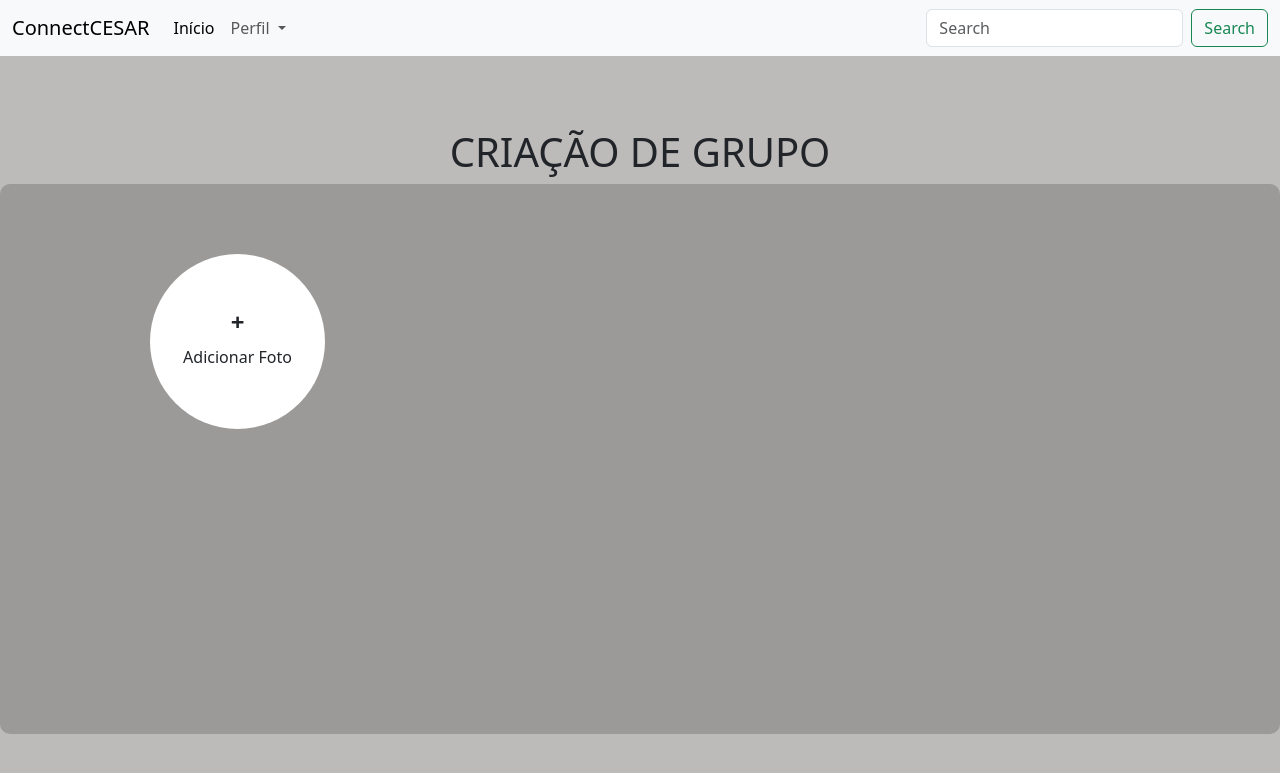
After one commit to caetrias/connectcesar, a Django app: page /criargrupo/ in a window 1280 px wide. The commit adds this page. Shown: the top 773 px of the page. Run offline with Django 4.2, Linux system fonts and the light colour scheme.

Commit message:
Adicionadas novas Templates

```diff
--- a/cesarconnect/ccapp/urls.py
+++ b/cesarconnect/ccapp/urls.py
@@ -7,5 +7,7 @@ urlpatterns = [
     path('', views.login, name="login"),
     path('cadastro/', views.cadastro, name="cadastro"),
     path('tela_inicial/', views.tela_inicial, name="tela_inicial"),
+    path('criargrupo/', views.criargrupo, name="criargrupo"),
+    path('meugrupo/', views.meugrupo, name="meugrupo"),
 
 ]
--- a/cesarconnect/ccapp/views.py
+++ b/cesarconnect/ccapp/views.py
@@ -10,3 +10,9 @@ def cadastro(request):
 
 def tela_inicial(request):
     return render(request, 'tela_inicial.html')
+
+def criargrupo(request):
+    return render(request, 'criargrupo.html')
+
+def meugrupo(request):
+    return render(request, 'meugrupo.html')
--- /dev/null
+++ b/cesarconnect/templates/criargrupo.html
@@ -0,0 +1,99 @@
+<!DOCTYPE html>
+<html lang="pt-br">
+<head>
+    <meta charset="UTF-8">
+    <meta name="viewport" content="width=device-width, initial-scale=1.0">
+    <link href="https://cdn.jsdelivr.net/npm/bootstrap@5.3.2/dist/css/bootstrap.min.css" rel="stylesheet" integrity="sha384-T3c6CoIi6uLrA9TneNEoa7RxnatzjcDSCmG1MXxSR1GAsXEV/Dwwykc2MPK8M2HN" crossorigin="anonymous">
+    <title>Criar Grupo</title>
+    <style>
+      .circle-upload {
+          width: 175px;
+          height: 175px;
+          background-color: #ffffff;
+          border-radius: 50%;
+          display: flex;
+          flex-direction: column;
+          justify-content: center;
+          align-items: center;
+          cursor: pointer;
+          margin-top: 50px;
+      }
+      #input-foto {
+          display: none;
+      }
+      .plus-sign{
+        font-size: 24px;
+        font-weight: bold;
+        margin-top: -10px;
+      }
+      .add-photo-text{
+        margin-top: 5px;
+        text-align: center;
+      }
+      .circle-content{
+        display: flex;
+        flex-direction: column;
+        align-items: center;
+        justify-content: center;
+        height: 100%;
+      }
+      .right-section{
+        flex: 1;
+        padding: 20px;
+        padding-left: 150px;
+      }
+      .custom-input{
+        max-width: 500px;
+      }
+  </style>
+
+</head>
+<body style="background-color: #bdbaba;">
+  <nav class="navbar navbar-expand-lg bg-body-tertiary"> <!-- header da página-->
+    <div class="container-fluid">
+      <a class="navbar-brand" href="#">ConnectCESAR</a>
+      <button class="navbar-toggler" type="button" data-bs-toggle="collapse" data-bs-target="#navbarSupportedContent" aria-controls="navbarSupportedContent" aria-expanded="false" aria-label="Toggle navigation">
+        <span class="navbar-toggler-icon"></span>
+      </button>
+      <div class="collapse navbar-collapse" id="navbarSupportedContent">
+        <ul class="navbar-nav me-auto mb-2 mb-lg-0">
+          <li class="nav-item">
+            <a class="nav-link active" aria-current="page" href="#">Início</a>
+          </li>
+          <li class="nav-item dropdown">
+            <a class="nav-link dropdown-toggle" href="#" role="button" data-bs-toggle="dropdown" aria-expanded="false">
+              Perfil
+            </a>
+            <ul class="dropdown-menu">
+              <li><a class="dropdown-item" href="#">Meu Perfil</a></li>
+              <li><a class="dropdown-item" href="#">Editar Perfil</a></li>
+              <li><hr class="dropdown-divider"></li>
+              <li><a class="dropdown-item" href="#">Sair</a></li>
+            </ul>
+          </li>
+        </ul>
+        <form class="d-flex" role="search">
+          <input class="form-control me-2" type="search" placeholder="Search" aria-label="Search">
+          <button class="btn btn-outline-success" type="submit">Search</button>
+        </form>
+      </div>
+    </div>
+  </nav>
+  <br>
+  <br>
+  <br>
+
+
+  <h1 style="text-align: center;">CRIAÇÃO DE GRUPO</h1>
+
+  <!-- retângulo cinza que contém as informações-->
+  <div style="background-color: #9c9999; padding: 20px; border-radius: 10px; max-width: 1300px; margin: 0 auto; display: flex; flex-direction: row; justify-content: space-between; height: 550px; padding-left: 150px;">
+    <div>
+    <div class="circle-upload"> <!-- círculo de adicionar foto-->
+    <label for="input-foto" class="circle-content">
+        <span class="plus-sign">+</span>
+        <div class="add-photo-text">Adicionar Foto</div>
+    </label>
+    <input type="file" id="input-foto" accept="image/*">
+    </div>
+  </div>
--- a/cesarconnect/templates/login.html
+++ b/cesarconnect/templates/login.html
@@ -5,7 +5,9 @@
     <meta name="viewport" content="width=device-width, initial-scale=1">
     <title>CESARConnect</title>
     <link href="https://cdn.jsdelivr.net/npm/bootstrap@5.3.2/dist/css/bootstrap.min.css" rel="stylesheet" integrity="sha384-T3c6CoIi6uLrA9TneNEoa7RxnatzjcDSCmG1MXxSR1GAsXEV/Dwwykc2MPK8M2HN" crossorigin="anonymous">
-    <link rel="stylesheet" type="text/css" href="cadastro.css">
+    <style>
+
+    </style>
   </head>
   <body>
 
```
Also changed, not shown: cesarconnect/templates/meugrupo.html (added, +95 -0 lines).
